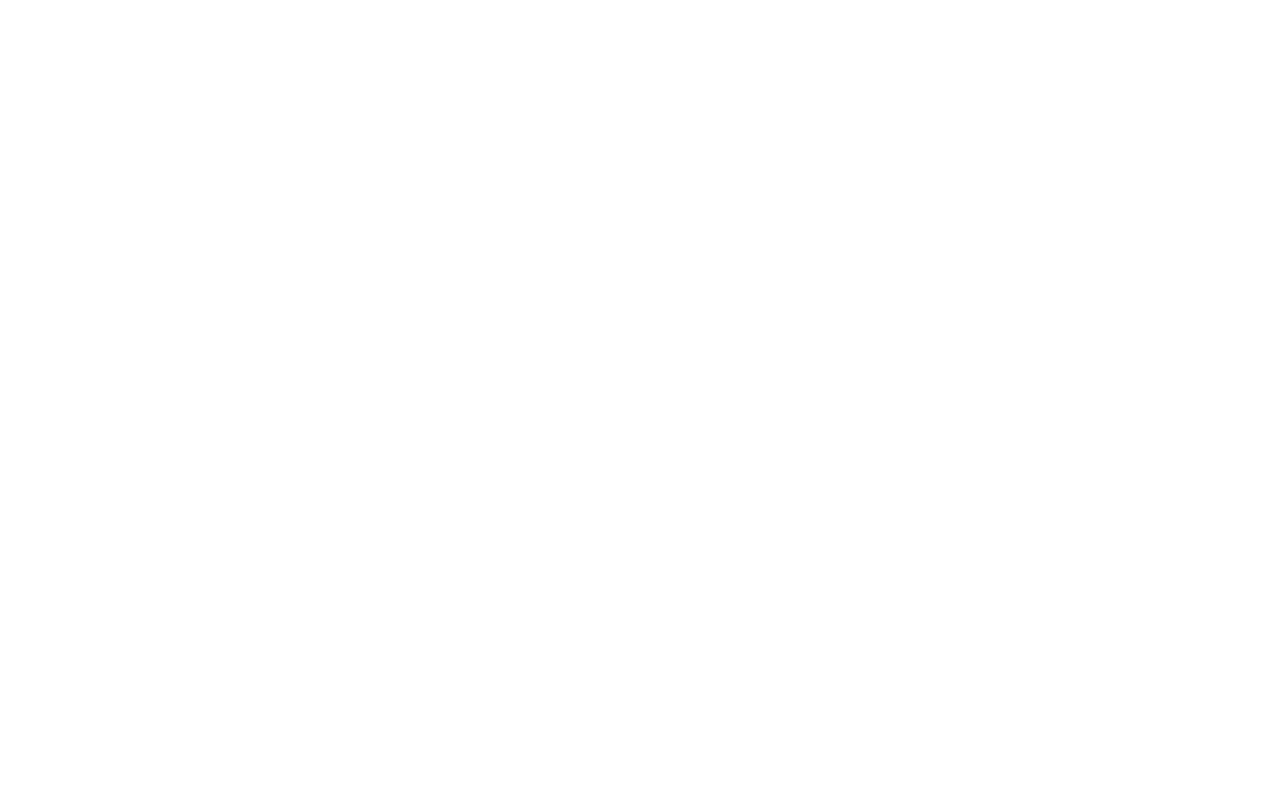
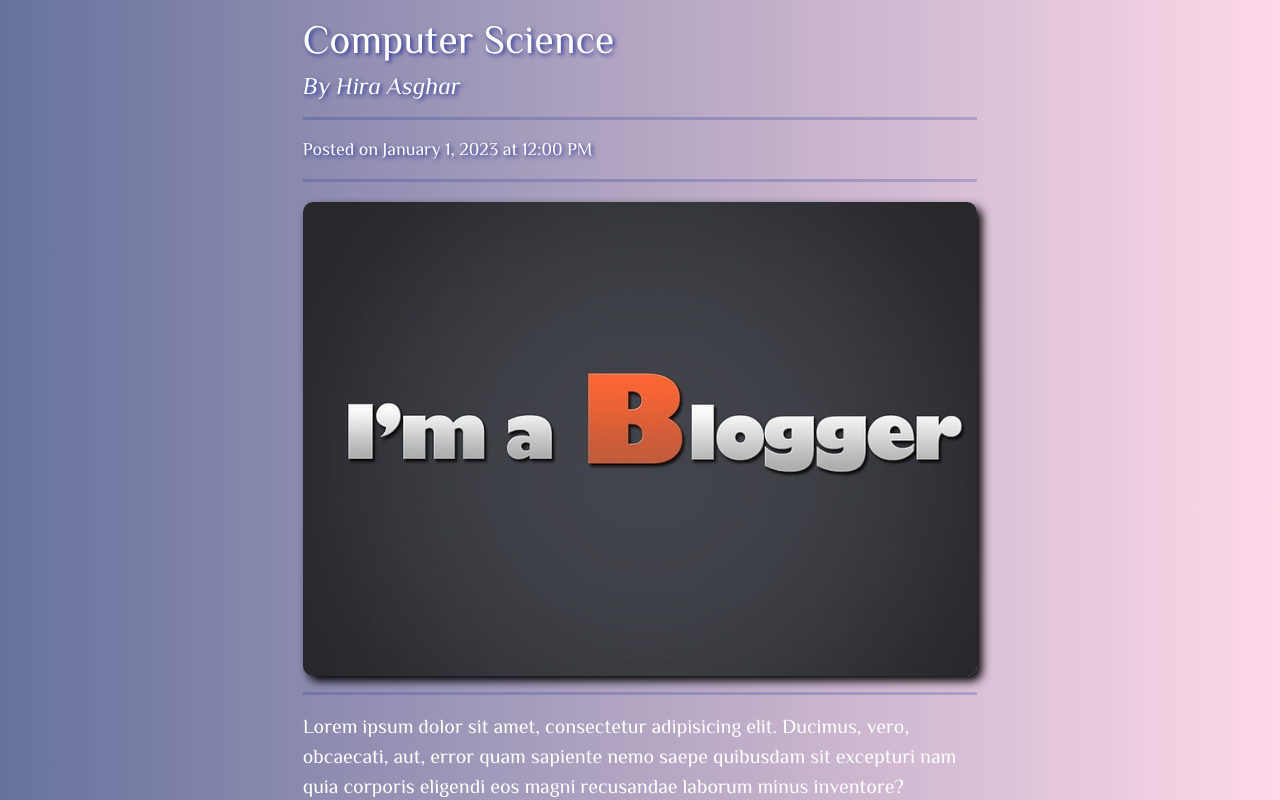
Before and after one commit to RamshaFarrukh25/Career-Counselling-Portal, a React (Vite) app: page /blogDetail in a window 1280 px wide. Before the commit this address had no page. Shown: the top 800 px of the page. Built offline with nearby package versions, Linux system fonts and the light colour scheme.

Commit message:
update App.jsx

```diff
--- a/src/App.jsx
+++ b/src/App.jsx
@@ -5,6 +5,7 @@
 import Login from "./pages/Login"
 import Layout from './layouts/Layout'
 import Home from './pages/Home'
+import BlogDetail from "./pages/BlogDetail"
 
 export default function App() {
   return (
@@ -16,6 +17,7 @@
            </Route>
           <Route path="login" element={<Login />} />
           <Route path="signup" element={<Signup />} />
+          <Route path="blogDetail" element={<BlogDetail />} />
 
         </Routes>
       </BrowserRouter>
```
